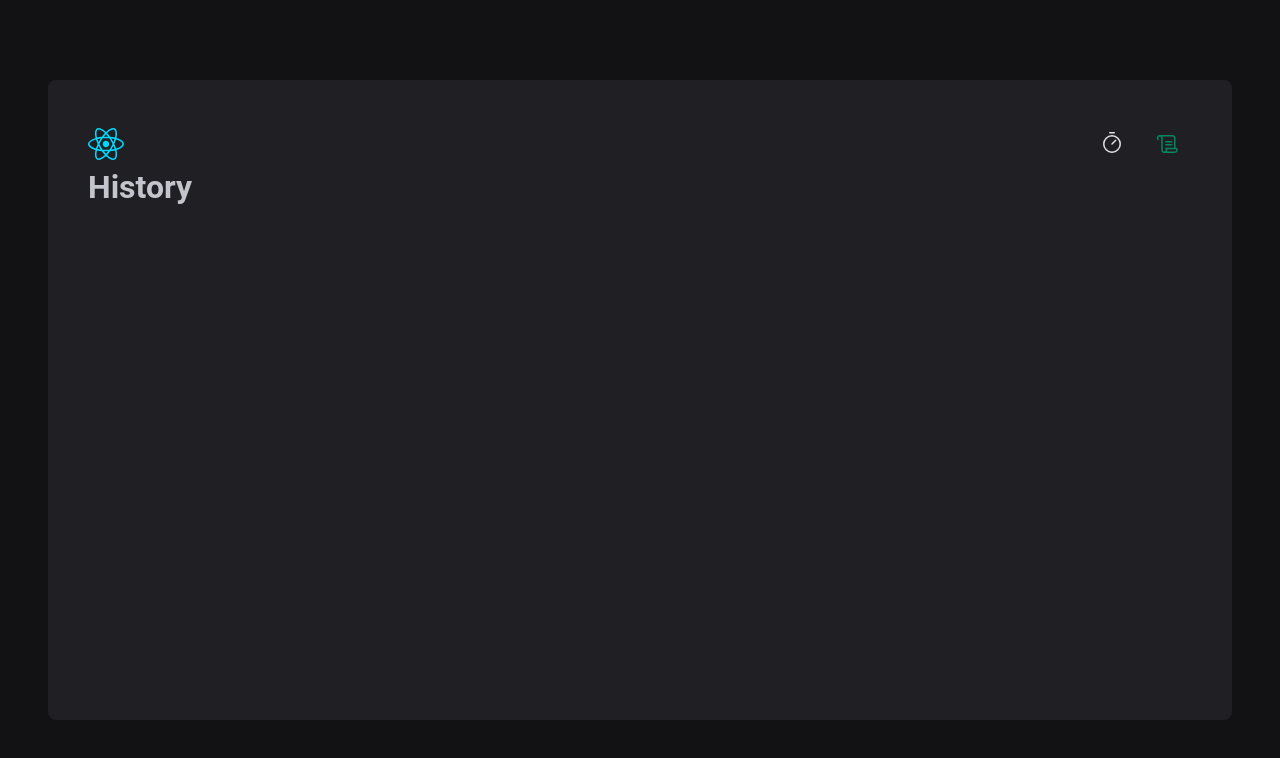
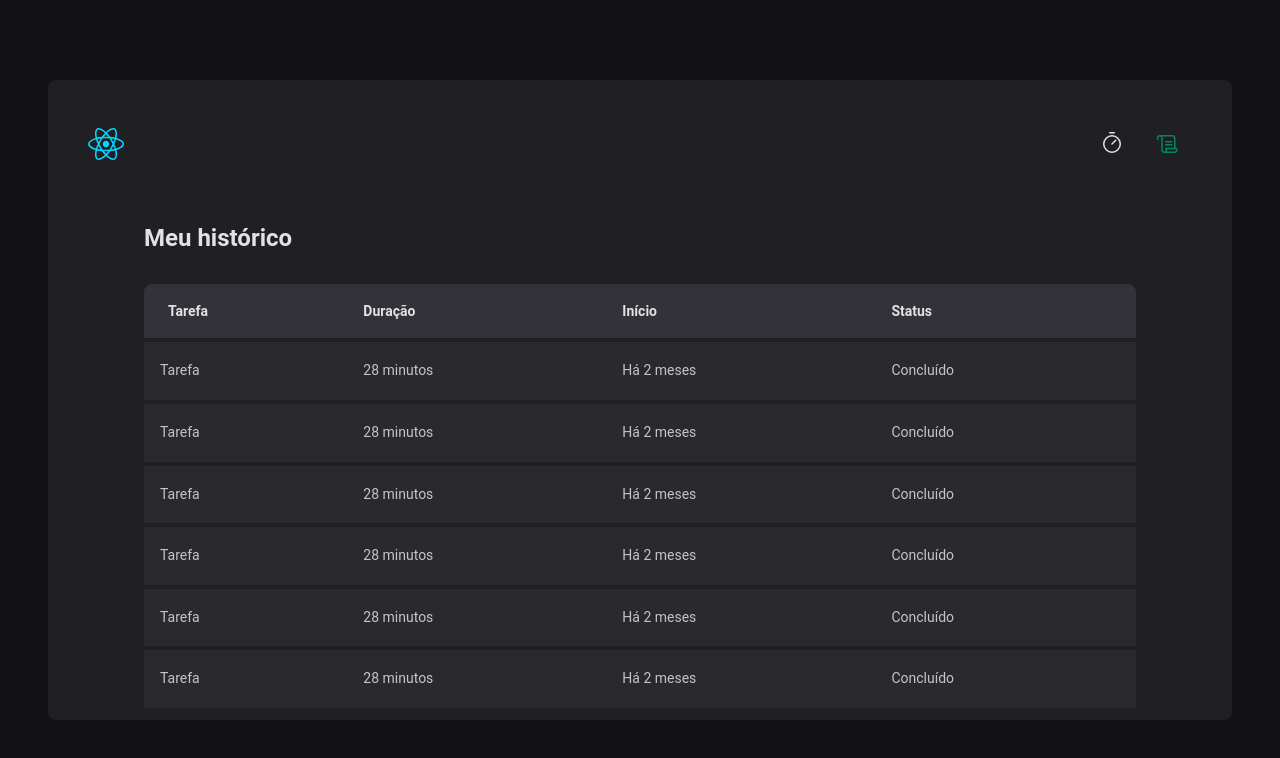
Before and after one commit to laiscasagrande/02-ignite-timer, a React app: page /history in a window 1280 px wide. Shown: the top 758 px of the page. Built offline with nearby package versions, Linux system fonts and the light colour scheme; the HTML template or start-up script is replaced by a standard one.

Commit message:
:sparkles: feat: Estilização página History

```diff
--- a/src/Router.tsx
+++ b/src/Router.tsx
@@ -1,7 +1,7 @@
 import { Routes, Route } from 'react-router-dom'
 import { Home } from './pages/Home'
+import { DefaultLayout } from './layouts/DefaultLayout'
 import { History } from './pages/History'
-import { DefaultLayout } from './layouts/DefaultLayout'
 
 export function Router() {
   return (
--- a/src/pages/History.tsx
+++ /dev/null
@@ -1,9 +0,0 @@
-
-
-export function History(){
-  return(
-    <div>
-    <h1>History</h1>
-  </div>
-  )
-}
--- /dev/null
+++ b/src/pages/History/index.tsx
@@ -0,0 +1,61 @@
+import { HistoryContainer, HistoryList } from "./styles";
+
+
+export function History() {
+  return (
+    <HistoryContainer>
+      <h1>Meu histórico</h1>
+
+      <HistoryList> {/*Criamos uma div para, quando estiver em dispositivos mobile, o usuário conseguir arrastar a tabela para o lado através de um scroll. E só podemos fazer isso por meio de uma div*/}
+        <table>
+          <thead>
+            <tr>
+              <th>Tarefa</th>
+              <th>Duração</th>
+              <th>Início</th>
+              <th>Status</th>
+            </tr>
+          </thead>
+          <tbody>
+            <tr>
+              <td>Tarefa</td>
+              <td>28 minutos</td>
+              <td>Há 2 meses</td>
+              <td>Concluído</td>
+            </tr>
+            <tr>
+              <td>Tarefa</td>
+              <td>28 minutos</td>
+              <td>Há 2 meses</td>
+              <td>Concluído</td>
+            </tr>
+            <tr>
+              <td>Tarefa</td>
+              <td>28 minutos</td>
+              <td>Há 2 meses</td>
+              <td>Concluído</td>
+            </tr>
+            <tr>
+              <td>Tarefa</td>
+              <td>28 minutos</td>
+              <td>Há 2 meses</td>
+              <td>Concluído</td>
+            </tr>
+            <tr>
+              <td>Tarefa</td>
+              <td>28 minutos</td>
+              <td>Há 2 meses</td>
+              <td>Concluído</td>
+            </tr>
+            <tr>
+              <td>Tarefa</td>
+              <td>28 minutos</td>
+              <td>Há 2 meses</td>
+              <td>Concluído</td>
+            </tr>
+          </tbody>
+        </table>
+      </HistoryList>
+    </HistoryContainer>
+  )
+}
--- /dev/null
+++ b/src/pages/History/styles.ts
@@ -0,0 +1,62 @@
+import styled from "styled-components";
+
+export const HistoryContainer = styled.main`
+flex: 1;
+padding: 3.5rem;
+
+display: flex;
+flex-direction: column;
+
+h1 {
+ font-size: 1.5rem;
+ color: ${(props) => props.theme['gray-100']}
+}
+`;
+
+export const HistoryList = styled.div`
+flex: 1;
+overflow: auto;
+margin-top: 2rem;
+
+table {
+width: 100%;
+border-collapse: collapse; //eu tenho dois td's. Se eu coloco as bordas dos dois de 1px cada, na hora que estiverem juntos, a borda passará a ser de 2px. Porém, se eu coloco border-collapse, a borda fica 1px ao invés de 2px
+min-width: 600px; //isso vai forçar com que, quando a gente tiver um tamanho menor, ele gere o scroll
+
+th {
+ background-color: ${props => props.theme['gray-600']};
+ padding: 1rem;
+ text-align: left;
+ color: ${(props) => props.theme['gray-100']};
+ font-size: 0.875rem;
+ line-height: 1.6;
+
+ &:first-child { //selecionei a primeira th
+ border-top-left-radius: 8px;  //arredondei o caantinho
+ padding-left: 1.5rem;
+ }
+
+ &:last-child {
+ border-top-right-radius: 8px;
+ padding-right: 1.5rem;
+ }
+}
+ td {
+ background-color: ${(props) => props.theme['gray-700']};
+ border-top: 4px solid ${(props) => props.theme['gray-800']};
+ padding: 1rem;
+ font-size: 0.875rem;
+ line-height: 1.6rem;
+
+ &:first-child {
+ width: 50%
+ padding-left: 1.5rem;
+ }
+
+ &:last-child {
+ padding-right: 1.5rem;
+ }
+ }
+}
+
+`;
--- a/src/pages/Home/index.tsx
+++ b/src/pages/Home/index.tsx
@@ -7,10 +7,27 @@
       <form action="">
         <FormContainer>
           <label htmlFor="task">Vou trabalhar em</label>{/*Coloquei em uma label porque eu quero que quando a pessoa clicar em "Vou trabalhar em" ela de focus no input de forma automática*/}
-          <TaskInput type="task" placeholder="Dê um nome para o seu projeto"></TaskInput>{/*para mim trabalhar com a label, o id do input precisa se o mesmo htmlFor da label*/}
+          <TaskInput type="task" list="task-suggestions" placeholder="Dê um nome para o seu projeto"></TaskInput>{/*para mim trabalhar com a label, o id do input precisa se o mesmo htmlFor da label*/}
+
+          <datalist id="task-suggestions"> {/*datalist é uma lista de sugestões para um input*/}
+            <option value="task-suggestions"/>{/*posso passar cada sugestão como uma option*/}
+            <option value="Projeto 01"/>
+            <option value="Projeto 02"/>
+            <option value="Projeto 03"/>
+            <option value="Banana"/>
+          </datalist>
 
           <label htmlFor="minutesAmount">durante</label>
-          <MinutesAmountInput type="number" id="minutesAmount" placeholder="00"></MinutesAmountInput>
+          <MinutesAmountInput
+            type="number"
+            id="minutesAmount"
+            list=""
+            placeholder="00"
+            step={5} //vai pular de 5 em 5
+            min={5}
+            max={60}
+          >
+          </MinutesAmountInput>
 
           <span>minutos.</span>
         </FormContainer>
@@ -23,7 +40,7 @@
           <span>0</span>
         </CountdownContainer>
         <StartCountdownButton disabled type="submit">
-          <Play size={24}/>
+          <Play size={24} />
           Começar
         </StartCountdownButton>
       </form>
--- a/src/pages/Home/styles.ts
+++ b/src/pages/Home/styles.ts
@@ -53,6 +53,10 @@
 flex: 1; //Porque flex: 1? Como o FormContainer tem display flex, quando coloco flex: 1, eu crio um atalho para setar três propriedades: flex-grow, flex-shrink e flex-basis.
 //Flex-grow: eu dou habilidade para o meu componente crescer além do tamanho original dele. Flex-shrink: eu dou habilidade para o meu componente diminuir o tamanho dele para um tamnho menor caso seja necessário. Flex-basis: qual é o tamanho ideal do meu elemento, se ele não estiver nem maior e nem menor por causa do grow e do shrink.
 //Ele basicmante diz que esse elemento ele pode aumentar, pode dminuir, ele vai caber no espaço que ele tiver ali para caber, mas se tiver mais espaço ele vai aumentar até caber
+
+&::-webkit-calendar-picker-indicator { //para tirar a flechinha da lista de opções do input no navegador chrome
+display: none !important;
+}
 `;
 
 export const MinutesAmountInput = styled(BaseInput)` //agora estou usando um componente estilizado de base para criar outros componentes
```
